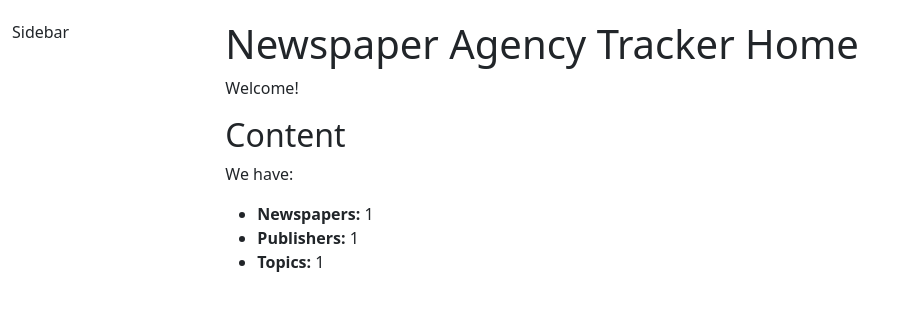
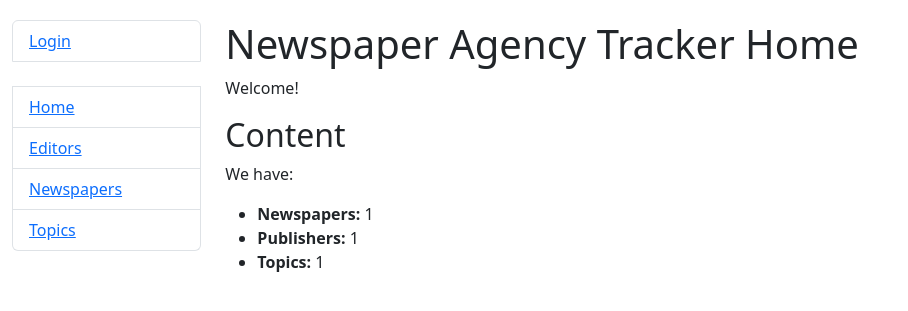
Before and after one commit to SergiiMachulin/newspaper-agency-tracker, a Django app: template templates/tracker/index.html in a window 1280 px wide. Shown: the top 311 px of the page, without its empty margins (0-908 px from the left). Run offline with Django 3.2, Linux system fonts and the light colour scheme; the template is opened without the code that fills it: most values are stand-ins (such as "Sample title", 1, 10 or a date in 2020).

Commit message:
Create skeleton of sidebar and included it in base.html file

```diff
--- a/templates/base.html
+++ b/templates/base.html
@@ -18,7 +18,9 @@
     <div class="row">
       <div class="col-sm-2">
 
-       Sidebar
+        {% block sidebar %}
+          {% include "includes/sidebar.html" %}
+        {% endblock %}
 
       </div>
       <div class="col-sm-10 ">
--- /dev/null
+++ b/templates/includes/sidebar.html
@@ -0,0 +1,15 @@
+<ul class="sidebar-nav list-group">
+  {% if user.is_authenticated %}
+    <li class="list-group-item">User: <a href="#">{{ user.get_username }}</a></li>
+    <li class="list-group-item"><a href="#">Logout</a></li>
+  {% else %}
+    <li class="list-group-item"><a href="#">Login</a></li>
+  {% endif %}
+
+  <br>
+
+  <li class="list-group-item"><a href="{% url 'tracker:index' %}">Home</a></li>
+  <li class="list-group-item"><a href="#">Editors</a></li>
+  <li class="list-group-item"><a href="#">Newspapers</a></li>
+  <li class="list-group-item"><a href="#">Topics</a></li>
+</ul>
```
